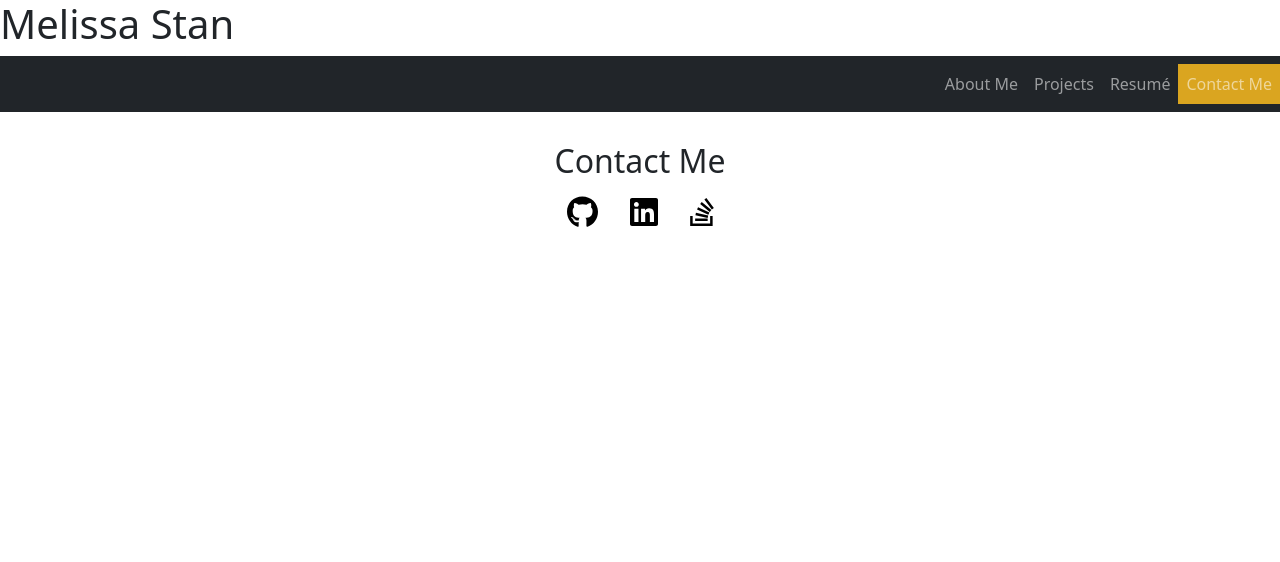
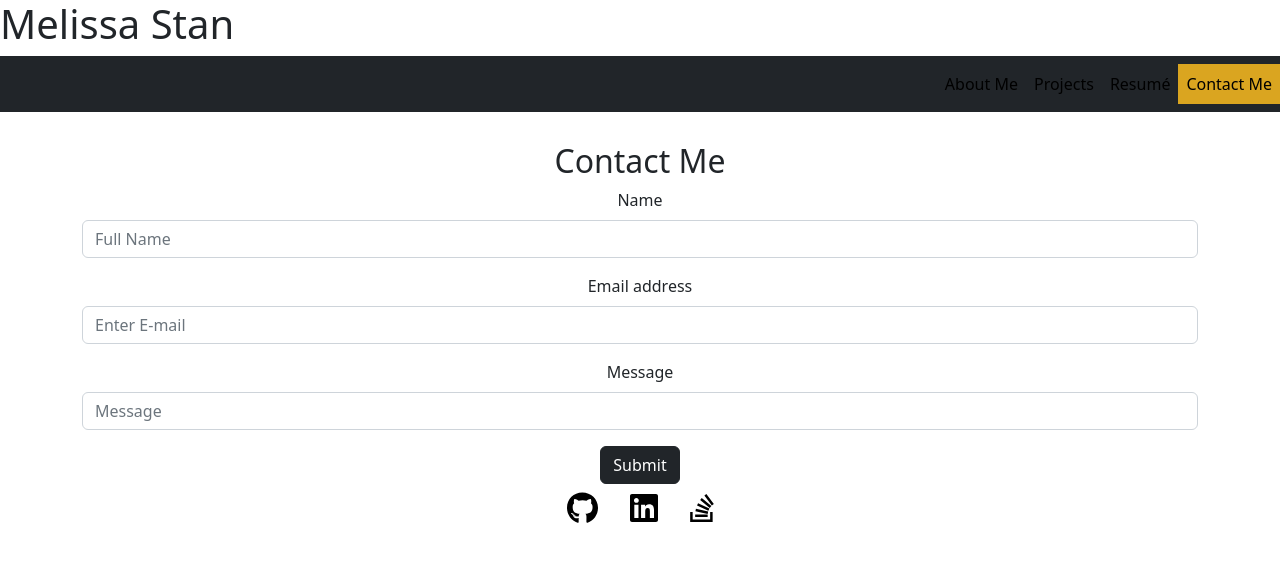
Before and after one commit to mstan19/portfolio-ms, a React (Create React App) app: page /contactMe in a window 1280 px wide. Shown: the top 562 px of the page. Built offline with nearby package versions, Linux system fonts and the light colour scheme.

Commit message:
fileds in contact page works

```diff
--- a/public/index.html
+++ b/public/index.html
@@ -24,7 +24,7 @@
       work correctly both with client-side routing and a non-root public URL.
       Learn how to configure a non-root public URL by running `npm run build`.
     -->
-    <title>React App</title>
+    <title>Portfilo</title>
   </head>
   <body>
     <noscript>You need to enable JavaScript to run this app.</noscript>
--- a/src/components/ContactMe.js
+++ b/src/components/ContactMe.js
@@ -1,12 +1,83 @@
-import React from "react";
+import React, { useState } from 'react';
+import Form from 'react-bootstrap/Form';
+import Button from 'react-bootstrap/Button';
+import { validateEmail } from '../utils/helper.js';
 
 function ContactMe() {
+    const [email, setEmail] = useState('');
+    const [name, setName] = useState('');
+    const [message, setMessage] = useState('');
+    const [errorMessage, setErrorMessage] = useState('');
+
+    const handleChange =(e) => {
+        const { target } = e;
+        const inputName = target.name;
+        const inputValue = target.value;
+        if (inputName === 'email') {
+                setEmail(inputValue);
+            } else if (inputName === 'name') {
+                setName(inputValue);
+            } else {
+                setMessage(inputValue);
+            }
+    }
+
+    const handleFormSubmit = (e) => {
+      e.preventDefault();
+
+        if (!validateEmail(email) ) {
+            setErrorMessage('Please enter a valid E-mail');
+            return;
+        }
+
+        if (message.trim().length === 0 || name.trim().length === 0){
+            setErrorMessage('Please fill out all fields');
+            return;
+        }
+
+        if (validateEmail(email) && message.trim().length !== 0 && name.trim().length !== 0){
+            console.log("success");
+            alert('Your message has been sent!')
+        }
+
+      setName('');
+      setEmail('');
+      setMessage('');
+    };
+
   return (
     <div className="contactMe text-center">
       <div className="contactMe-header">
         <h2>Contact Me</h2>
       </div>
-      {/* <div className="contactMe-body">{props.children}</div> */}
+
+      <Form>
+      <Form.Group className="mb-3" >
+            <Form.Label>Name</Form.Label>
+            <Form.Control value={name} name="name" onChange={handleChange} type="text" placeholder="Full Name" />
+        </Form.Group>
+
+        <Form.Group className="mb-3" controlId="formBasicEmail">
+            <Form.Label>Email address</Form.Label>
+            <Form.Control value={email} name="email" onChange={handleChange} type="email" placeholder="Enter E-mail" />
+
+        </Form.Group>
+
+        <Form.Group className="mb-3" >
+            <Form.Label>Message</Form.Label>
+            <Form.Control value={message}type="text" onChange={handleChange} placeholder="Message" />
+        </Form.Group>
+
+        <Button variant="dark"  onClick={handleFormSubmit} type="submit">
+            Submit
+        </Button>
+
+        {errorMessage && (
+        <div>
+          <p className="error-text">{errorMessage}</p>
+        </div>
+         )}
+    </Form>
     </div>
   );
 }
--- a/src/components/Project.js
+++ b/src/components/Project.js
@@ -16,7 +16,7 @@ const projects = [
       technologies: [
           'x',
       ],
-      github: 'x',
+      github: 'https://github.com/TeryKing/Project-MeowWoof',
       deployedLink: 'x',
   },
   {
@@ -27,7 +27,7 @@ const projects = [
       technologies: [
         'y',
       ],
-      github: 'y',
+      github: 'https://github.com/Yuyitax/TurnipFest',
       deployedLink: 'y',
 },
 {
@@ -38,7 +38,7 @@ const projects = [
   technologies: [
     'y',
   ],
-  github: 'y',
+  github: 'https://github.com/PeytonCast/dream-team',
   deployedLink: 'y',
 }
 ]
@@ -50,9 +50,10 @@ function Project() {
       <h2 style={{ textAlign: 'center' }}> Projects</h2>
         <Col className="cards d-flex" >
           {projects.map(project =>{
-            const {title, image, description, technologies, deployedLink} = project;
+            const {title, image, github, description, technologies, deployedLink} = project;
             return(
               <Card className="container" style={{ width: '25rem', padding: '0px' }} key={title}>
+                <a href={github} target="_blank" rel="noreferrer">
                   <Card.Img
                     variant="top"
                     className="card-img"
@@ -64,8 +65,8 @@ function Project() {
                       <Card.Text className="card-text" id="description">Description: {description}</Card.Text>
                       <Card.Text className="card-text" id="technologies">Technologies Used: {technologies}</Card.Text>
                       <Card.Text className="card-text" id="deployedLink">Deployed Link: {deployedLink}</Card.Text>
-
                   </Card.Body>
+                </a>
               </Card>
                 );
               })}
--- a/src/styles/Project.css
+++ b/src/styles/Project.css
@@ -20,6 +20,11 @@
     font-size: large;
 }
 
+a:link {
+    text-decoration: none;
+    color: black;
+}
+
 #description, #technologies {
     margin-bottom: 5px;
 }
--- /dev/null
+++ b/src/utils/helper.js
@@ -0,0 +1,6 @@
+// /^([a-z0-9_\.-]+)@([\da-z\.-]+)\.([a-z\.]{2,6})$/
+
+export function validateEmail(email) {
+    const re = /^(([^<>()[\]\\.,;:\s@"]+(\.[^<>()[\]\\.,;:\s@"]+)*)|(".+"))@((\[[0-9]{1,3}\.[0-9]{1,3}\.[0-9]{1,3}\.[0-9]{1,3}\])|(([a-zA-Z\-0-9]+\.)+[a-zA-Z]{2,}))$/;
+    return re.test(String(email).toLowerCase());
+}
```
Lines whose indentation alone changed are shown as unchanged.
